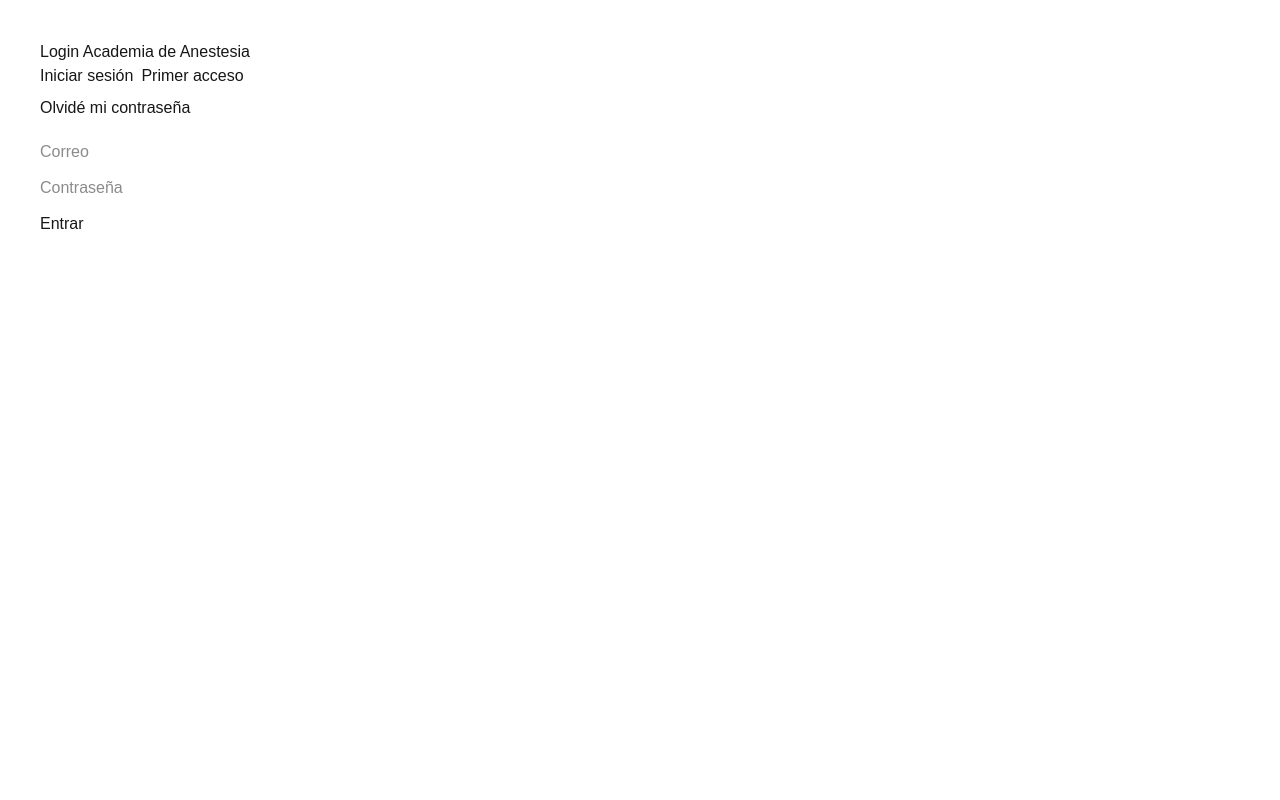
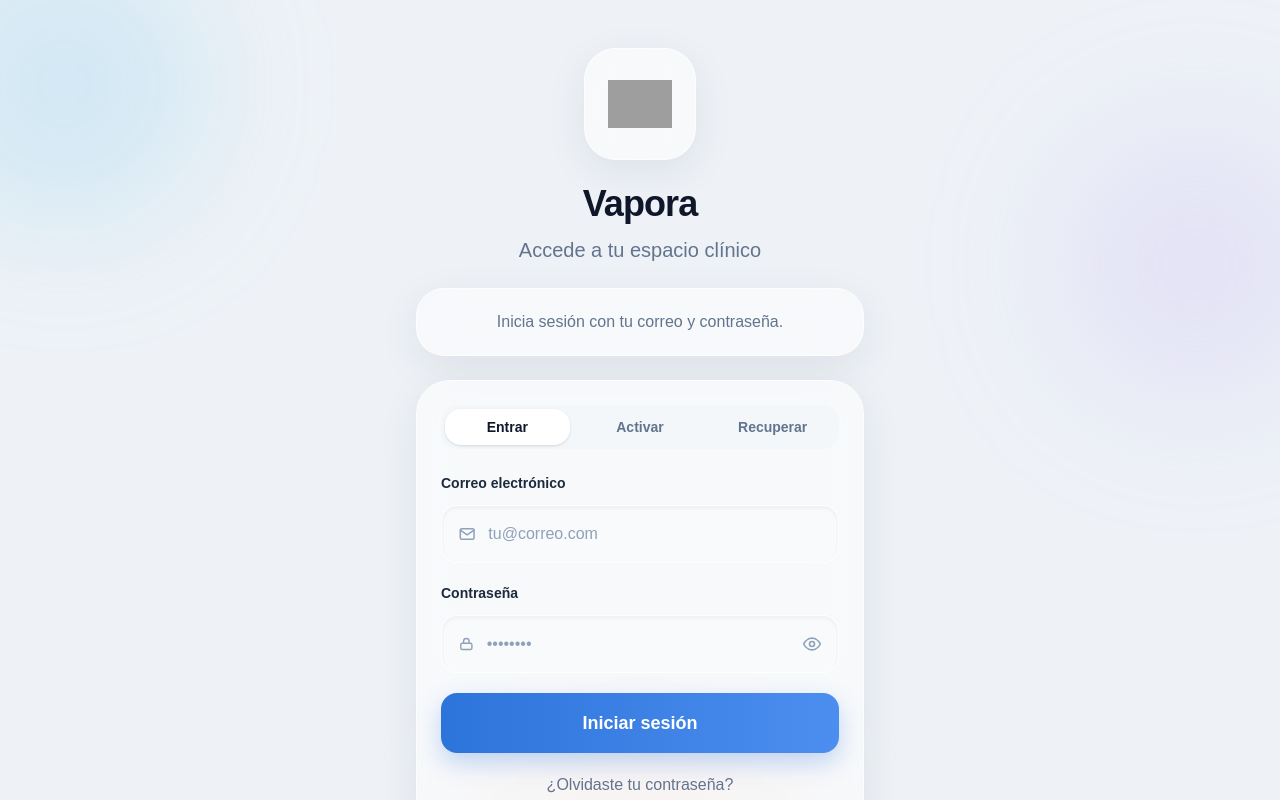
Before and after one commit to HermanGranados/hotmart-access-app, a Next.js app: page /login in a window 1280 px wide. Both pictures are taken after a click on the button "Iniciar sesión". Shown: the top 800 px of the page. Built offline with nearby package versions, Linux system fonts and the light colour scheme; no server answers; grey boxes are pictures that could not be loaded.

Commit message:
New premium glass login UI

```diff
--- a/app/login/page.tsx
+++ b/app/login/page.tsx
@@ -3,6 +3,95 @@
 import { useState } from "react";
 
 type Mode = "login" | "first" | "forgot";
+
+function MailIcon(props: React.SVGProps<SVGSVGElement>) {
+  return (
+    <svg
+      {...props}
+      viewBox="0 0 24 24"
+      fill="none"
+      stroke="currentColor"
+      strokeWidth="2"
+      strokeLinecap="round"
+      strokeLinejoin="round"
+    >
+      <rect x="3" y="5" width="18" height="14" rx="2" />
+      <path d="m3 7 9 6 9-6" />
+    </svg>
+  );
+}
+
+function LockIcon(props: React.SVGProps<SVGSVGElement>) {
+  return (
+    <svg
+      {...props}
+      viewBox="0 0 24 24"
+      fill="none"
+      stroke="currentColor"
+      strokeWidth="2"
+      strokeLinecap="round"
+      strokeLinejoin="round"
+    >
+      <rect x="4" y="11" width="16" height="9" rx="2" />
+      <path d="M8 11V8a4 4 0 1 1 8 0v3" />
+    </svg>
+  );
+}
+
+function IdCardIcon(props: React.SVGProps<SVGSVGElement>) {
+  return (
+    <svg
+      {...props}
+      viewBox="0 0 24 24"
+      fill="none"
+      stroke="currentColor"
+      strokeWidth="2"
+      strokeLinecap="round"
+      strokeLinejoin="round"
+    >
+      <rect x="3" y="5" width="18" height="14" rx="2" />
+      <path d="M8 10h.01" />
+      <path d="M12 10h5" />
+      <path d="M8 14h8" />
+    </svg>
+  );
+}
+
+function EyeIcon(props: React.SVGProps<SVGSVGElement>) {
+  return (
+    <svg
+      {...props}
+      viewBox="0 0 24 24"
+      fill="none"
+      stroke="currentColor"
+      strokeWidth="2"
+      strokeLinecap="round"
+      strokeLinejoin="round"
+    >
+      <path d="M2 12s3.5-7 10-7 10 7 10 7-3.5 7-10 7-10-7-10-7Z" />
+      <circle cx="12" cy="12" r="3" />
+    </svg>
+  );
+}
+
+function EyeOffIcon(props: React.SVGProps<SVGSVGElement>) {
+  return (
+    <svg
+      {...props}
+      viewBox="0 0 24 24"
+      fill="none"
+      stroke="currentColor"
+      strokeWidth="2"
+      strokeLinecap="round"
+      strokeLinejoin="round"
+    >
+      <path d="m3 3 18 18" />
+      <path d="M10.6 10.6a2 2 0 0 0 2.8 2.8" />
+      <path d="M9.9 5.2A10.7 10.7 0 0 1 12 5c6.5 0 10 7 10 7a17.6 17.6 0 0 1-3.2 4.2" />
+      <path d="M6.6 6.7C3.8 8.5 2 12 2 12a17.8 17.8 0 0 0 5.4 5.5" />
+    </svg>
+  );
+}
 
 export default function LoginPage() {
   const [mode, setMode] = useState<Mode>("login");
@@ -11,6 +100,7 @@ export default function LoginPage() {
   const [password, setPassword] = useState("");
   const [message, setMessage] = useState("");
   const [loading, setLoading] = useState(false);
+  const [showPassword, setShowPassword] = useState(false);
 
   async function handleLogin() {
     setMessage("");
@@ -29,7 +119,6 @@ export default function LoginPage() {
       });
 
       const data = await res.json();
-      console.log("LOGIN RESPONSE:", data);
 
       if (data.ok && data.redirectTo) {
         window.location.href = data.redirectTo;
@@ -37,7 +126,7 @@ export default function LoginPage() {
       }
 
       setMessage(data.error || "Ocurrió un error");
-    } catch (error) {
+    } catch {
       setMessage("No se pudo conectar con el servidor");
     } finally {
       setLoading(false);
@@ -92,68 +181,210 @@ export default function LoginPage() {
     }
   }
 
+  const title =
+    mode === "login"
+      ? "Accede a tu espacio clínico"
+      : mode === "first"
+      ? "Activa tu acceso"
+      : "Recupera tu contraseña";
+
+  const helper =
+    mode === "login"
+      ? "Inicia sesión con tu correo y contraseña."
+      : mode === "first"
+      ? "Valida tu compra con tu correo y documento para crear tu contraseña."
+      : "Te enviaremos un enlace para restablecer tu contraseña.";
+
   return (
-    <div style={{ padding: 40, maxWidth: 420 }}>
-      <h1>Login Academia de Anestesia</h1>
+    <div className="relative min-h-screen overflow-hidden bg-[#eef2f7] px-4 py-8">
+      <div className="absolute inset-0">
+        <div className="absolute left-[-80px] top-[-60px] h-72 w-72 rounded-full bg-[#65C4EB]/20 blur-3xl" />
+        <div className="absolute right-[-60px] top-[120px] h-72 w-72 rounded-full bg-[#BDABF5]/20 blur-3xl" />
+        <div className="absolute bottom-[-40px] left-1/2 h-80 w-80 -translate-x-1/2 rounded-full bg-[#F39169]/15 blur-3xl" />
+      </div>
 
-      <div style={{ display: "flex", gap: 8, marginBottom: 20, flexWrap: "wrap" }}>
-        <button onClick={() => setMode("login")} disabled={loading}>
-          Iniciar sesión
+      <div className="relative mx-auto max-w-md">
+        <div className="pt-4 text-center">
+          <div className="mx-auto mb-6 flex h-28 w-28 items-center justify-center rounded-[32px] border border-white/60 bg-white/55 shadow-[0_12px_40px_rgba(31,41,55,0.08)] backdrop-blur-xl">
+            <img
+              src="https://academiadeanestesia.com/wp-content/uploads/2026/04/vapora-app-ico.png"
+              alt="Vapora"
+              className="h-16 w-16 object-contain"
+            />
+          </div>
+
+          <h1 className="text-4xl font-black tracking-tight text-slate-900">
+            Vapora
+          </h1>
+          <p className="mt-3 text-xl font-medium text-slate-500">{title}</p>
+
+          <div className="mt-6 rounded-[28px] border border-white/60 bg-white/50 px-6 py-5 text-slate-500 shadow-[0_12px_40px_rgba(31,41,55,0.08)] backdrop-blur-xl">
+            <p className="text-base leading-relaxed">{helper}</p>
+          </div>
+        </div>
+
+        <div className="mt-6 rounded-[34px] border border-white/60 bg-white/55 p-6 shadow-[0_12px_40px_rgba(31,41,55,0.08)] backdrop-blur-xl">
+          <div className="mb-6 grid grid-cols-3 gap-2 rounded-2xl bg-slate-100/70 p-1">
+            <button
+              onClick={() => setMode("login")}
+              disabled={loading}
+              className={`rounded-2xl px-3 py-2 text-sm font-bold transition ${
+                mode === "login"
+                  ? "bg-white text-slate-900 shadow-sm"
+                  : "text-slate-500"
+              }`}
+            >
+              Entrar
             </button>
-        <button onClick={() => setMode("first")} disabled={loading}>
-          Primer acceso
+
+            <button
+              onClick={() => setMode("first")}
+              disabled={loading}
+              className={`rounded-2xl px-3 py-2 text-sm font-bold transition ${
+                mode === "first"
+                  ? "bg-white text-slate-900 shadow-sm"
+                  : "text-slate-500"
+              }`}
+            >
+              Activar
             </button>
-        <button onClick={() => setMode("forgot")} disabled={loading}>
-          Olvidé mi contraseña
+
+            <button
+              onClick={() => setMode("forgot")}
+              disabled={loading}
+              className={`rounded-2xl px-3 py-2 text-sm font-bold transition ${
+                mode === "forgot"
+                  ? "bg-white text-slate-900 shadow-sm"
+                  : "text-slate-500"
+              }`}
+            >
+              Recuperar
             </button>
           </div>
 
+          <div className="space-y-5">
+            <div>
+              <label className="mb-3 block text-sm font-bold text-slate-800">
+                Correo electrónico
+              </label>
+              <div className="flex items-center rounded-2xl border border-white/70 bg-[#f8fafc]/90 px-4 py-4 shadow-inner">
+                <MailIcon className="mr-3 h-5 w-5 text-slate-400" />
                 <input
                   type="email"
-        placeholder="Correo"
+                  placeholder="tu@correo.com"
                   value={email}
                   onChange={(e) => setEmail(e.target.value)}
-        style={{ display: "block", marginBottom: 12, width: "100%" }}
+                  className="w-full bg-transparent text-base text-slate-800 outline-none placeholder:text-slate-400"
                 />
+              </div>
+            </div>
 
             {mode === "first" && (
+              <div>
+                <label className="mb-3 block text-sm font-bold text-slate-800">
+                  Documento
+                </label>
+                <div className="flex items-center rounded-2xl border border-white/70 bg-[#f8fafc]/90 px-4 py-4 shadow-inner">
+                  <IdCardIcon className="mr-3 h-5 w-5 text-slate-400" />
                   <input
-          placeholder="Documento"
+                    placeholder="Número de documento"
                     value={document}
                     onChange={(e) => setDocument(e.target.value)}
-          style={{ display: "block", marginBottom: 12, width: "100%" }}
+                    className="w-full bg-transparent text-base text-slate-800 outline-none placeholder:text-slate-400"
                   />
+                </div>
+              </div>
             )}
 
             {mode !== "forgot" && (
+              <div>
+                <label className="mb-3 block text-sm font-bold text-slate-800">
+                  {mode === "first" ? "Crea tu contraseña" : "Contraseña"}
+                </label>
+                <div className="flex items-center rounded-2xl border border-white/70 bg-[#f8fafc]/90 px-4 py-4 shadow-inner">
+                  <LockIcon className="mr-3 h-5 w-5 text-slate-400" />
                   <input
-          type="password"
-          placeholder={mode === "first" ? "Crea tu contraseña" : "Contraseña"}
+                    type={showPassword ? "text" : "password"}
+                    placeholder="••••••••"
                     value={password}
                     onChange={(e) => setPassword(e.target.value)}
-          style={{ display: "block", marginBottom: 12, width: "100%" }}
+                    className="w-full bg-transparent text-base text-slate-800 outline-none placeholder:text-slate-400"
                   />
+                  <button
+                    type="button"
+                    onClick={() => setShowPassword((v) => !v)}
+                    className="ml-3 text-slate-400 transition hover:text-slate-600"
+                  >
+                    {showPassword ? (
+                      <EyeOffIcon className="h-5 w-5" />
+                    ) : (
+                      <EyeIcon className="h-5 w-5" />
+                    )}
+                  </button>
+                </div>
+              </div>
             )}
 
             {mode === "login" && (
-        <button onClick={handleLogin} disabled={loading}>
-          {loading ? "Entrando..." : "Entrar"}
+              <button
+                onClick={handleLogin}
+                disabled={loading}
+                className="w-full rounded-2xl bg-gradient-to-r from-[#2D74DA] to-[#4C8EF0] px-4 py-4 text-lg font-bold text-white shadow-[0_10px_24px_rgba(45,116,218,0.28)] transition hover:scale-[1.01] disabled:opacity-60"
+              >
+                {loading ? "Entrando..." : "Iniciar sesión"}
               </button>
             )}
 
             {mode === "first" && (
-        <button onClick={handleFirstAccess} disabled={loading}>
+              <button
+                onClick={handleFirstAccess}
+                disabled={loading}
+                className="w-full rounded-2xl bg-gradient-to-r from-[#2D74DA] to-[#4C8EF0] px-4 py-4 text-lg font-bold text-white shadow-[0_10px_24px_rgba(45,116,218,0.28)] transition hover:scale-[1.01] disabled:opacity-60"
+              >
                 {loading ? "Validando..." : "Validar y crear acceso"}
               </button>
             )}
 
             {mode === "forgot" && (
-        <button onClick={handleForgotPassword} disabled={loading}>
+              <button
+                onClick={handleForgotPassword}
+                disabled={loading}
+                className="w-full rounded-2xl bg-gradient-to-r from-[#2D74DA] to-[#4C8EF0] px-4 py-4 text-lg font-bold text-white shadow-[0_10px_24px_rgba(45,116,218,0.28)] transition hover:scale-[1.01] disabled:opacity-60"
+              >
                 {loading ? "Enviando..." : "Enviar recuperación"}
               </button>
             )}
 
-      {message && <p style={{ marginTop: 16 }}>{message}</p>}
+            {mode === "login" && (
+              <button
+                onClick={() => setMode("forgot")}
+                className="block w-full text-center text-base font-medium text-slate-500 transition hover:text-slate-700"
+              >
+                ¿Olvidaste tu contraseña?
+              </button>
+            )}
+
+            {message && (
+              <div className="rounded-2xl border border-white/70 bg-white/70 px-4 py-3 text-sm text-slate-600 shadow-sm">
+                {message}
+              </div>
+            )}
+          </div>
+        </div>
+
+        <div className="mt-8 text-center text-sm leading-relaxed text-slate-400">
+          <p>
+            Al acceder a Vapora, aceptas nuestros{" "}
+            <span className="font-semibold text-slate-600">
+              Términos y Condiciones
+            </span>{" "}
+            y nuestra{" "}
+            <span className="font-semibold text-slate-600">
+              Política de Privacidad
+            </span>.
+          </p>
+        </div>
+      </div>
     </div>
   );
 }
```
Lines whose indentation alone changed are shown as unchanged.
